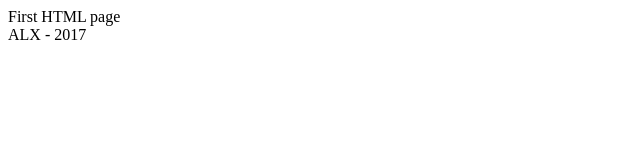
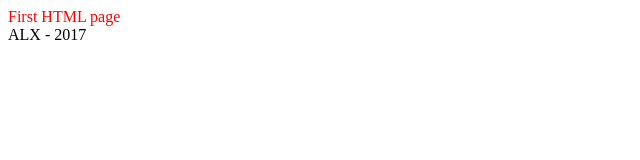
Before and after one commit to lensonlovescode/alx-higher_level_programming, a plain HTML site: page 0x15-javascript-web_jquery/0-main.html in a window 1280 px wide. Shown: the whole page, without its empty margins (0-640 px from the left). Drawn offline with Linux system fonts and the light colour scheme.

Commit message:
QuerySelector

```diff
--- a/0x15-javascript-web_jquery/0-script.js
+++ b/0x15-javascript-web_jquery/0-script.js
@@ -0,0 +1 @@
+document.querySelector("header").style.color = "red";
```
Also changed, not shown: 0x15-javascript-web_jquery/0-main.html (line endings or trailing spaces).
